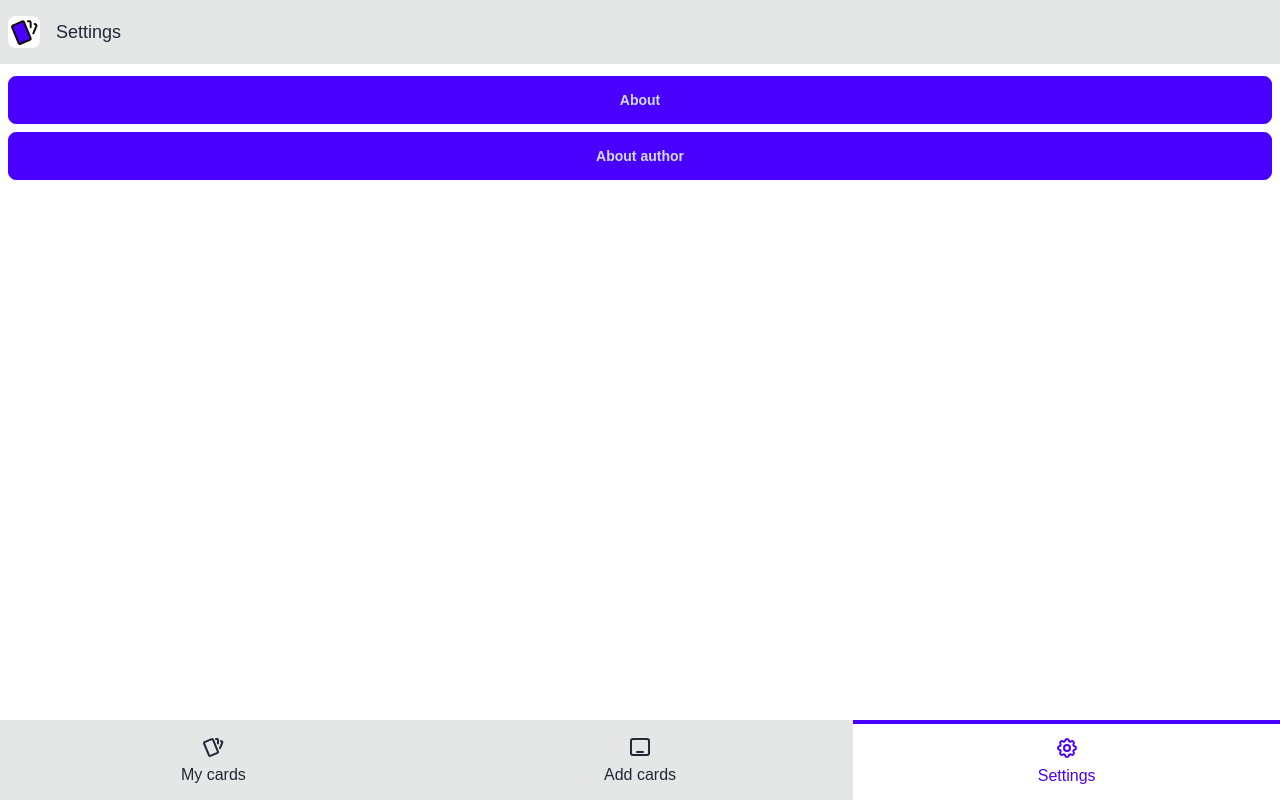
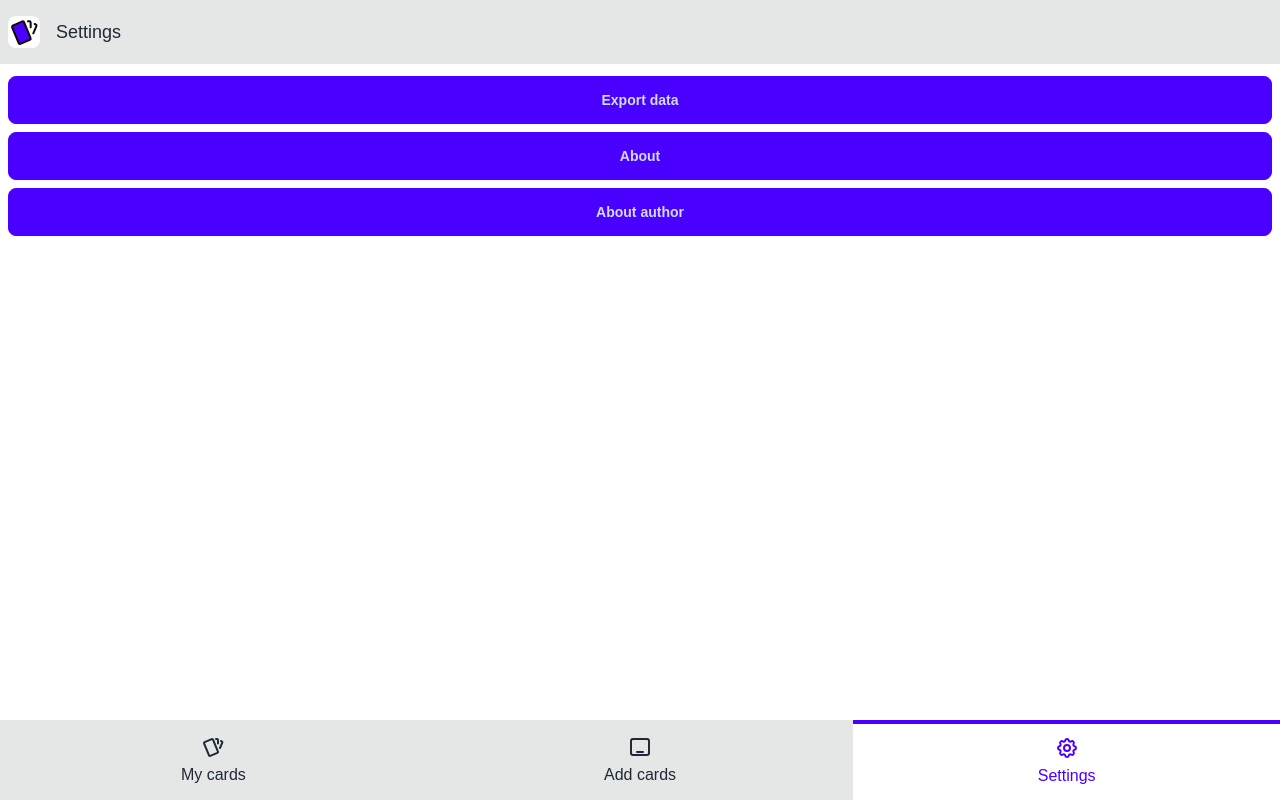
Before and after one commit to lukasbicus/cardchain, a Next.js app: page /settings in a window 1280 px wide. Built offline with nearby package versions, Linux system fonts and the light colour scheme.

Commit message:
Add export data page.

```diff
--- a/app/(homescreens)/settings/page.tsx
+++ b/app/(homescreens)/settings/page.tsx
@@ -7,6 +7,9 @@ export default function Page() {
   return (
     <PageTemplate header={<PrimaryHeader title="Settings" />}>
       <div className="flex flex-col gap-2 px-2 py-3 w-full">
+        <Link href={Routes.ExportData}>
+          <button className="btn btn-primary w-full">Export data</button>
+        </Link>
         <Link href={Routes.About}>
           <button className="btn btn-primary w-full">About</button>
         </Link>
--- /dev/null
+++ b/app/export-data/page.tsx
@@ -0,0 +1,3 @@
+export default function Page() {
+  return <div>Export data</div>;
+}
--- a/app/lib/shared.ts
+++ b/app/lib/shared.ts
@@ -29,6 +29,7 @@ export enum Routes {
   Card = '/card',
   About = '/about',
   AboutAuthor = '/about-author',
+  ExportData = '/export-data',
 }
 
 export const ICON_COLOR = 'oklch(0.4912 0.3096 275.75)';
```
